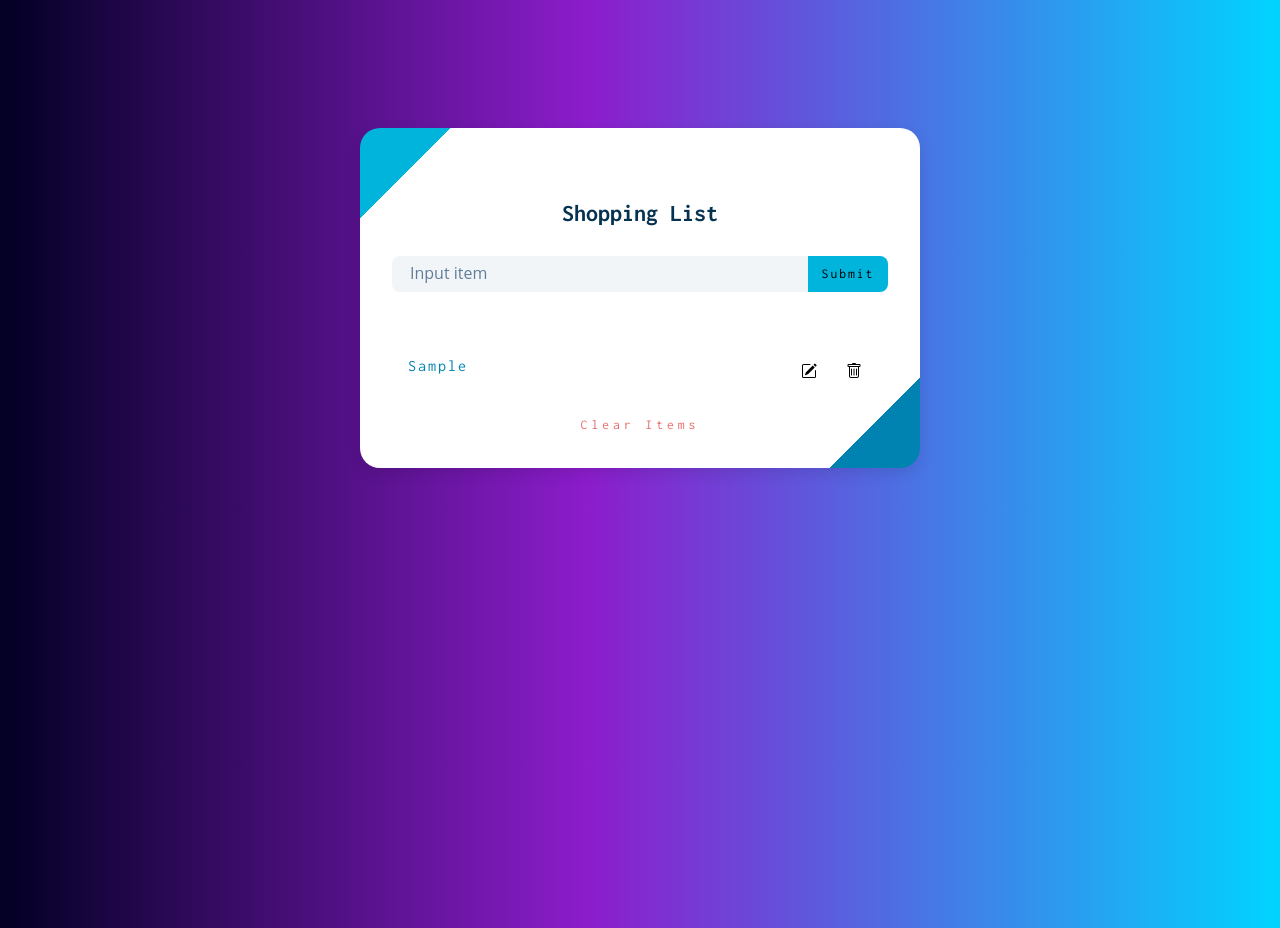
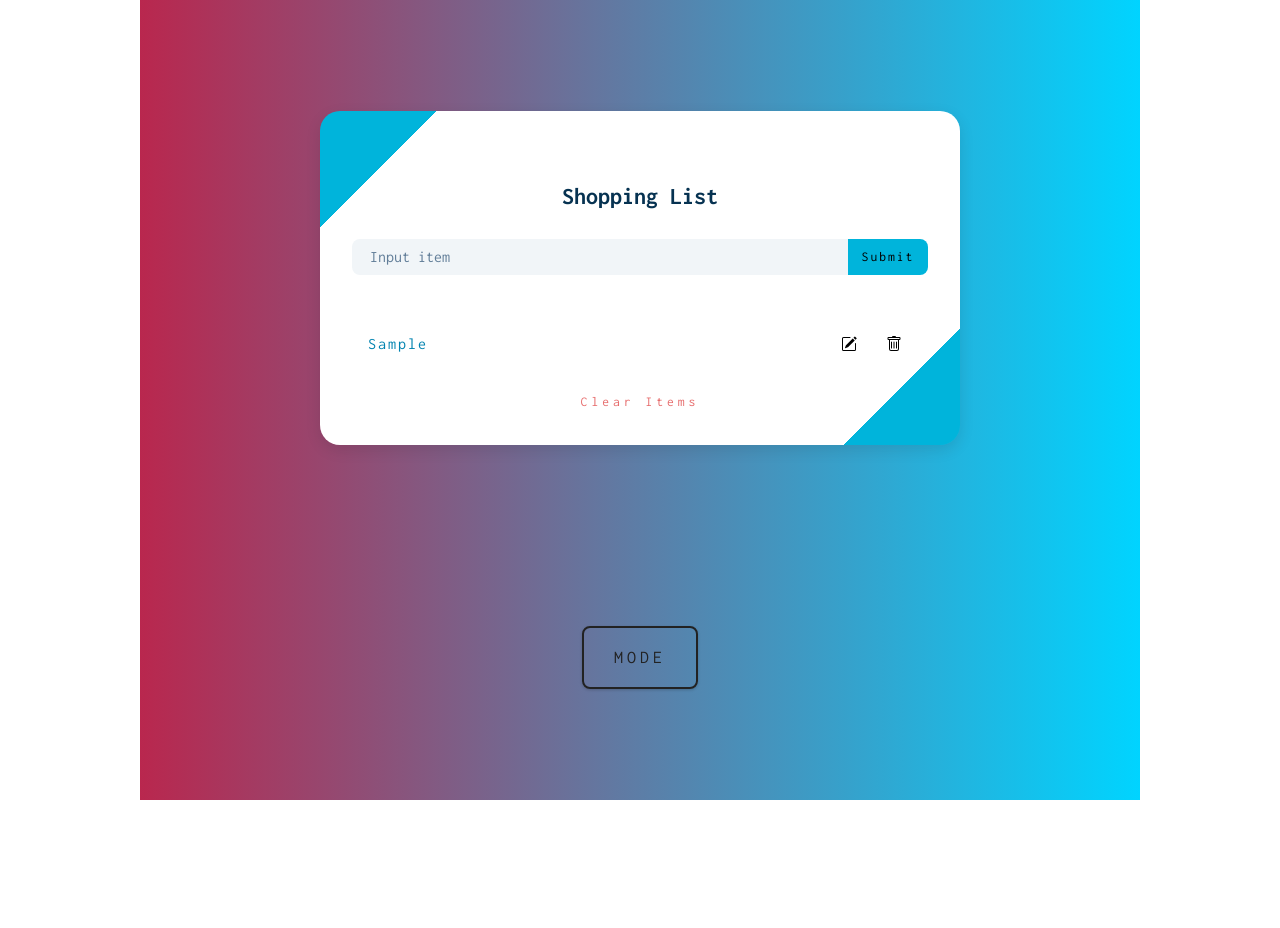
Before and after one commit to mrsev17/Vanilla_JS_ShoppingList, a plain HTML site: page index.html in a window 1280 px wide. Both pictures are taken after typing "Sample" into the empty fields and a click on the button "Submit". After the commit the page ends 800 px from the top, so only its background shows below. Drawn offline with Linux system fonts and the light colour scheme.

Commit message:
Add switcher for change color mode

```diff
--- a/index.html
+++ b/index.html
@@ -10,10 +10,13 @@
     <link rel="stylesheet" href="stylesheet/css.css" type="text/css"/>
 
   </head>
-  <body>
+  <body class="all lightMode">
 
+  <main class="app container">
     <section class="section-center">
+
       <!-- form -->
+
       <form class="grocery-form">
         <p class="alert"></p>
         <h3 class="center-title">Shopping List</h3>
@@ -23,45 +26,31 @@
           <button type="submit" class="submit-btn">Submit</button>
         </div>
       </form>
+
       <!-- list -->
+
       <div class="grocery-container">
         <div class="grocery-list">
-          <article class="grocery-item">
-            <!--
-            <p class="title">item</p>
-            <div class="btn-container">
+          <article class="grocery-item"></article>
+        </div>
 
-              <button type="button" class="edit-btn">
-                <svg xmlns="http://www.w3.org/2000/svg" width="16" height="16" fill="currentColor" class="bi bi-pencil-square" viewBox="0 0 16 16">
-                  <path d="M15.502 1.94a.5.5 0 0 1 0 .706L14.459 3.69l-2-2L13.502.646a.5.5 0 0 1 .707 0l1.293 1.293zm-1.75 2.456-2-2L4.939 9.21a.5.5 0 0 0-.121.196l-.805 2.414a.25.25 0 0 0 .316.316l2.414-.805a.5.5 0 0 0 .196-.12l6.813-6.814z"/>
-                  <path fill-rule="evenodd" d="M1 13.5A1.5 1.5 0 0 0 2.5 15h11a1.5 1.5 0 0 0 1.5-1.5v-6a.5.5 0 0 0-1 0v6a.5.5 0 0 1-.5.5h-11a.5.5 0 0 1-.5-.5v-11a.5.5 0 0 1 .5-.5H9a.5.5 0 0 0 0-1H2.5A1.5 1.5 0 0 0 1 2.5v11z"/>
-                </svg>
-              </button>
+      <!-- button -->
 
-              <button type="button" class="delete-btn">
-                <svg xmlns="http://www.w3.org/2000/svg" width="16" height="16" fill="currentColor" class="bi bi-trash" viewBox="0 0 16 16">
-                  <path d="M5.5 5.5A.5.5 0 0 1 6 6v6a.5.5 0 0 1-1 0V6a.5.5 0 0 1 .5-.5zm2.5 0a.5.5 0 0 1 .5.5v6a.5.5 0 0 1-1 0V6a.5.5 0 0 1 .5-.5zm3 .5a.5.5 0 0 0-1 0v6a.5.5 0 0 0 1 0V6z"/>
-                  <path fill-rule="evenodd" d="M14.5 3a1 1 0 0 1-1 1H13v9a2 2 0 0 1-2 2H5a2 2 0 0 1-2-2V4h-.5a1 1 0 0 1-1-1V2a1 1 0 0 1 1-1H6a1 1 0 0 1 1-1h2a1 1 0 0 1 1 1h3.5a1 1 0 0 1 1 1v1zM4.118 4 4 4.059V13a1 1 0 0 0 1 1h6a1 1 0 0 0 1-1V4.059L11.882 4H4.118zM2.5 3V2h11v1h-11z"/>
-                </svg>
-              </button>
+        <button type="button" class="clear-btn">Clear items</button>
+      </div>
+    </section>
+    <section class="switcher">
 
-            </div>
-            -->
-          </article>
-        </div>
-      <!-- button -->
-        <button type="button" class="clear-btn">Clear items</button>
+      <div class="switcher__button">
 
+        <button class="mode btn btn-outline-dark far fa-sun" type="button">Mode</button>
 
       </div>
 
+    </section>
+  </main>
+    <!-- javascript -->
 
-    </section>
-
-
-
-
-    <!-- javascript -->
     <script src="script/script.js"></script>
 
   </body>
--- a/script/script.js
+++ b/script/script.js
@@ -16,70 +16,59 @@ let editFlag = false;
 let editID = "";
 
 // *** EVENT LISTENERS ***
+
 // submit form
+
 form.addEventListener("submit", addItem);
+
 // Clear items
+
 clearBtn.addEventListener("click", clearItems);
+
 // Load items
+
 window.addEventListener("DOMContentLoaded", setupItems);
 
 
 // *** Functions ***
+
 function addItem(e) {
     e.preventDefault();
     const value = grocery.value;
     const id = new Date().getTime().toString();
     if (value && !editFlag) {
         createListItem(id, value)
-        /*
-        const element = document.createElement("article");
-        // add class
-        element.classList.add("grocery-item");
-        // add id
-        const attr = document.createAttribute("data-id");
-        attr.value = id;
-        element.setAttributeNode(attr);
-        element.innerHTML = `<p class="title">${value}</p>
-            <div class="btn-container">
-              <button type="button" class="edit-btn">
-                <svg xmlns="http://www.w3.org/2000/svg" width="16" height="16" fill="currentColor" class="bi bi-pencil-square" viewBox="0 0 16 16">
-                  <path d="M15.502 1.94a.5.5 0 0 1 0 .706L14.459 3.69l-2-2L13.502.646a.5.5 0 0 1 .707 0l1.293 1.293zm-1.75 2.456-2-2L4.939 9.21a.5.5 0 0 0-.121.196l-.805 2.414a.25.25 0 0 0 .316.316l2.414-.805a.5.5 0 0 0 .196-.12l6.813-6.814z"/>
-                  <path fill-rule="evenodd" d="M1 13.5A1.5 1.5 0 0 0 2.5 15h11a1.5 1.5 0 0 0 1.5-1.5v-6a.5.5 0 0 0-1 0v6a.5.5 0 0 1-.5.5h-11a.5.5 0 0 1-.5-.5v-11a.5.5 0 0 1 .5-.5H9a.5.5 0 0 0 0-1H2.5A1.5 1.5 0 0 0 1 2.5v11z"/>
-                </svg>
-              </button>
-              <button type="button" class="delete-btn">
-                <svg xmlns="http://www.w3.org/2000/svg" width="16" height="16" fill="currentColor" class="bi bi-trash" viewBox="0 0 16 16">
-                  <path d="M5.5 5.5A.5.5 0 0 1 6 6v6a.5.5 0 0 1-1 0V6a.5.5 0 0 1 .5-.5zm2.5 0a.5.5 0 0 1 .5.5v6a.5.5 0 0 1-1 0V6a.5.5 0 0 1 .5-.5zm3 .5a.5.5 0 0 0-1 0v6a.5.5 0 0 0 1 0V6z"/>
-                  <path fill-rule="evenodd" d="M14.5 3a1 1 0 0 1-1 1H13v9a2 2 0 0 1-2 2H5a2 2 0 0 1-2-2V4h-.5a1 1 0 0 1-1-1V2a1 1 0 0 1 1-1H6a1 1 0 0 1 1-1h2a1 1 0 0 1 1 1h3.5a1 1 0 0 1 1 1v1zM4.118 4 4 4.059V13a1 1 0 0 0 1 1h6a1 1 0 0 0 1-1V4.059L11.882 4H4.118zM2.5 3V2h11v1h-11z"/>
-                </svg>
-              </button>
-            </div>`;
-            const deleteBtn = element.querySelector(".delete-btn");
-            const editBtn = element.querySelector(".edit-btn");
-            deleteBtn.addEventListener("click", deleteItem);
-            editBtn.addEventListener("click", editItem);
-            // append child
-            list.appendChild(element);
-            */
+
             // display alert
+
             displayAlert("item added to the list", "success");
+
             // show container
+
             container.classList.add("show-container");
+
             // add to local storage
+
             addToLocalStorage(id,value);
+
             // Set back to default
+
             setBackToDefault();
     } else if (value && editFlag) {
         editElement.innerHTML = value;
         displayAlert("value changed", "succes");
+
         // Edit local storage
+
         editLocalStorage(editID, value);
         setBackToDefault()
     } else {
         displayAlert("please enter value", "danger");
     }
 }
+
 // Display alert
+
 function displayAlert(text, action) {
     alert.textContent = text;
     alert.classList.add(`alert-${action}`);
@@ -117,9 +106,6 @@ function deleteItem(e) {
     }
     displayAlert("item removed", "danger");
     setBackToDefault();
-
-    // remove from local storage
-    // removeFromLocalStorage(id);
 }
 
 // Edit item
@@ -155,7 +141,6 @@ function addToLocalStorage(id,value) {
     let items = getLocalStorage();
     items.push(grocery);
     localStorage.setItem("list", JSON.stringify(items));
-    // console.log("added to local storage");
 }
 function removeFromLocalStorage (id) {
     let items = getLocalStorage();
@@ -180,15 +165,7 @@ function getLocalStorage() {
     return localStorage.getItem("list")
     ? JSON.parse(localStorage.getItem("list")):[];
 }
-// Local Storage API
-// Set Item
-// Get Item
-// remove Item
-// Save as strings
-// localStorage.setItem("orange", JSON.stringify(["item", "item2"]));
-// const oranges = JSON.parse(localStorage.getItem("orange"));
-// console.log(oranges);
-// localStorage.removeItem("orange");
+
 // *** Setup Items ***
 
 function setupItems() {
@@ -203,9 +180,13 @@ function setupItems() {
 
 function createListItem(id,value) {
     const element = document.createElement("article");
+
     // add class
+
     element.classList.add("grocery-item");
+
     // add id
+
     const attr = document.createAttribute("data-id");
     attr.value = id;
     element.setAttributeNode(attr);
@@ -228,6 +209,36 @@ function createListItem(id,value) {
     const editBtn = element.querySelector(".edit-btn");
     deleteBtn.addEventListener("click", deleteItem);
     editBtn.addEventListener("click", editItem);
+
     // append child
+
     list.appendChild(element);
 }
+
+
+// Pass Event Object
+function changeMode(event) {
+    // Event.target always points to what user clicked, hovered over, changed etc,
+    const clicked = event.target;
+    // Reference body.all
+    const all = document.querySelector('.all');
+
+    // If the clicked tag has .mode class...
+    if (clicked.matches('.mode')) {
+        // Toggle .fa-sun, .btn-outline-dark, ,btn-outline-light, and .fa-moon on button.mode
+        clicked.classList.toggle('fa-moon');
+        clicked.classList.toggle('btn-outline-dark');
+        clicked.classList.toggle('fa-sun');
+        clicked.classList.toggle('btn-outline-light');
+        // Toggle .darkMode and .lightMode on body.all
+        all.classList.toggle('darkMode');
+        all.classList.toggle('lightMode');
+    }
+    return false;
+}
+
+// Reference button.mode
+const mode = document.querySelector(".mode");
+
+// Register button.mode to the click event
+mode.addEventListener("click", changeMode);
--- a/stylesheet/css.css
+++ b/stylesheet/css.css
@@ -35,7 +35,12 @@ body {
     text-rendering: optimizeSpeed;
     line-height: 1.5;
     font-family: "Inconsolata", sans-serif;
+    /*
     background: linear-gradient(90deg, rgba(2,0,36,1) 0%, rgba(140,29,204,1) 46%, rgba(0,212,255,1) 100%);
+
+    /*
+    background: linear-gradient(135deg, rgba(2,0,36,1) 0%, rgba(185,39,78,1) 32%, rgba(0,212,255,1) 100%);
+     */
 }
 
 ul[class],
@@ -53,7 +58,7 @@ img {
 }
 
 article > * + * {
-    margin-top: 1em;
+    margin-top: 0.4em;
 }
 
 input,
@@ -146,8 +151,6 @@ select {
     --transition: all 0.3s linear;
     --spacing: 0.25rem;
     --radius: 0.5rem;
-    --light-shadow: 0 5px 15px rgba(0, 0, 0, 0.1);
-    --dark-shadow: 0 5px 15px rgba(0, 0, 0, 0.2);
     --max-width: 1170px;
     --fixed-width: 620px;
 }
@@ -179,8 +182,7 @@ select {
 .section-center {
     width: 90vw;
     margin: 0 auto;
-    max-width: 35rem;
-    margin-top: 8rem;
+    max-width: 40rem;
 }
 .center-title {
     text-align: center;
@@ -189,7 +191,7 @@ select {
 }
 @media screen and (min-width: 992px) {
     .section-center {
-        width: 95vw;
+        width: 100%;
     }
 }
 main {
@@ -203,14 +205,14 @@ Grocery List
 ===============
 */
 .section-center {
-    background-image: linear-gradient(135deg,#00b4db 10%,#fff 10%,#fff 90%,#0083b0 90%);
+    background-image: linear-gradient(135deg,#00b4db 12%,#fff 12%,#fff 88%,#00b4db 88%);
     border-radius: 20px;
     box-shadow: 0 5px 15px rgba(0, 0, 0, 0.1);
     transition: all 0.3s linear;
     padding: 2rem;
 }
 .section-center:hover {
-    box-shadow: var(--dark-shadow);
+    box-shadow: 0 5px 15px rgba(0, 0, 0, 0.2);
 }
 .alert {
     margin-bottom: 1rem;
@@ -255,7 +257,7 @@ Grocery List
     outline: none;
 }
 #grocery::placeholder {
-    font-family: var(--ff-secondary);
+    font-family: "Inconsolata", sans-serif;
     color: var(--clr-grey-5);
 }
 .submit-btn {
@@ -345,8 +347,29 @@ Grocery List
     letter-spacing: var(--spacing);
     cursor: pointer;
     transition: var(--transition);
-    margin-top: 1.25rem;
+    margin-top: 1.50rem;
 }
 .clear-btn:hover {
     color: var(--clr-red-dark);
 }
+
+
+.lightMode .app {
+    padding: 20px 15px;
+    max-width: 1000px;
+    max-height: 2500px;
+    margin: 0 auto;
+    background: linear-gradient(90deg, rgba(2,0,36,1) 0%, rgba(185,39,78,1) 0%, rgba(0,212,255,1) 100%);
+}
+
+.darkMode .app {
+    padding: 20px 15px;
+    max-width: 1000px;
+    max-height: 2500px;
+    margin: 0 auto;
+    background: linear-gradient(90deg, rgba(2,0,36,1) 0%, rgba(185,39,78,1) 100%, rgba(0,212,255,1) 100%);
+}
+.mode {
+    padding: 16px 30px;
+    font-size: 18px;
+}
```
